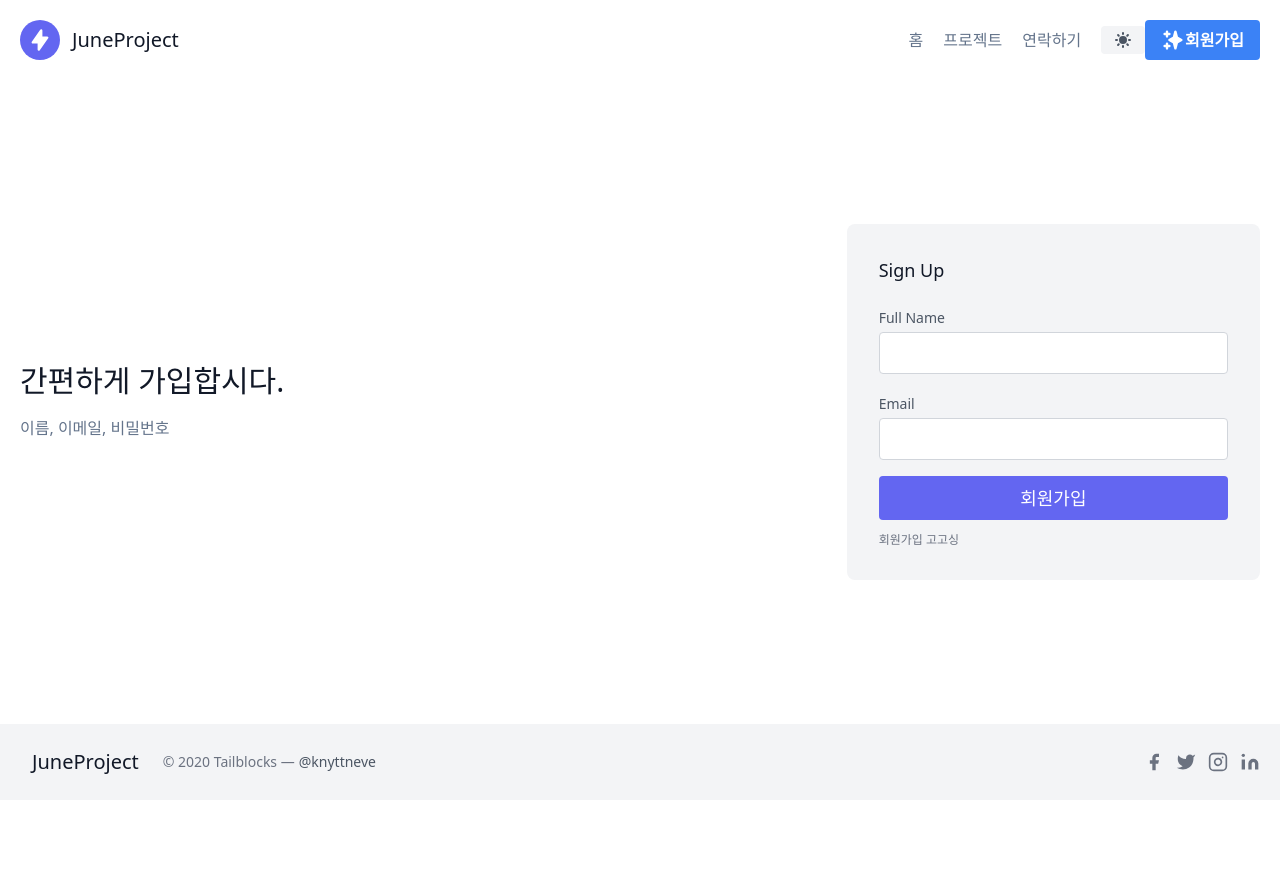
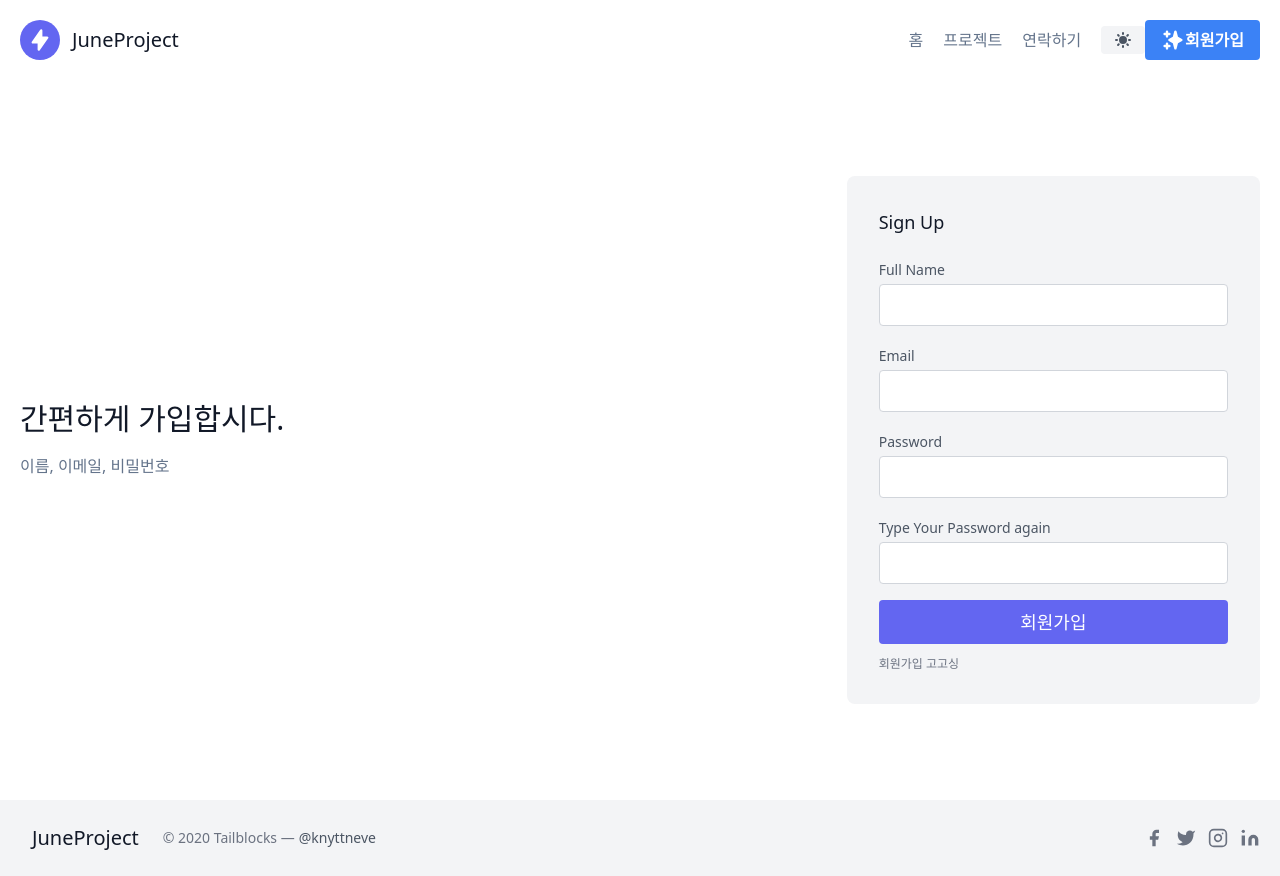
Before and after one commit to jcarrot-1008/My-project, a Next.js app in the folder client/: page /register in a window 1280 px wide. Before the commit the page ends 800 px from the top, so only its background shows below. Built offline with nearby package versions, Linux system fonts and the light colour scheme.

Commit message:
회원가입 완료 , DB테스트 필요

```diff
--- a/client/pages/index.js
+++ b/client/pages/index.js
@@ -5,9 +5,9 @@ import dbConnect from '/src/lib/dbConnect';
 import User from '/src/models/User';
 
  const Home = ({ users }) => {
-console.log(window.innerHeight)
+
   return (
-    <Layout style={{height: window.innerHeight}}>
+    <Layout>
         <Head>
             <title>ONEJUNE</title>
             <meta name="description" content="만들자" />
--- a/client/pages/register.js
+++ b/client/pages/register.js
@@ -2,10 +2,53 @@ import React from 'react'
 import Layout from "/src/components/layout";
 import Head from "next/head";
 import { inject, observer } from 'mobx-react';
+import InputLayer from '/src/components/common/inpuLayer';
 
-function Register(props) {
+const Register = (props) => {
 
     const {loginModel} = props.store
+    const regExp = /^[0-9a-zA-Z]([-_.]?[0-9a-zA-Z])*@[0-9a-zA-Z]([-_.]?[0-9a-zA-Z])*.[a-zA-Z]{2,3}$/i;
+    const createUser = () => {
+      const {name, email, password, checkPassword} = loginModel
+      console.log(name, email, password, checkPassword)
+      console.log(password === checkPassword)
+      if(name === "" || email === "" || password === "" || checkPassword === "") {
+        throw alert("아래항목 다 적어주세요")
+      }
+      if(password !== checkPassword) {
+        throw alert("패스워드는 동일해야 합니다.")
+      }
+      if(password.lengh <= 3){
+        throw alert("패스워드는 3글자이상 적어야 합니다.")
+      }
+      if (email.match(regExp) == null) {
+        throw alert("이메일형식이 다릅니다.")
+      }
+      console.log('성공')
+      loginModel.setInit()
+      createQuery()
+    }
+
+    const createQuery = async() => {
+      const {name, email, password} = loginModel
+      const res = await fetch('http://example.com/movies.json',{
+        method: 'POST',
+        mode: 'no-cors',
+        headers: {
+          'Content-Type': 'application/json',
+        },
+        body: JSON.stringify({
+          "name": name,
+          "email": email,
+          "password": password,
+          "age": null,
+          "isAdmin": false
+        })
+      })
+      console.log(res.json)
+      document.location.href = "/register"
+      return res.json
+    }
 
     return (
       <Layout >
@@ -22,27 +65,12 @@ function Register(props) {
             </div>
             <div className="lg:w-2/6 md:w-1/2 bg-gray-100 rounded-lg p-8 flex flex-col md:ml-auto w-full mt-10 md:mt-0">
               <h2 className="text-gray-900 text-lg font-medium title-font mb-5">Sign Up</h2>
-      <div className="relative mb-4">
-        <label htmlFor="full-name" className="leading-7 text-sm text-gray-600">Full Name</label>
-        <input
-        type="text"
-        id="full-name"
-        name="full-name"
-        className="w-full bg-white rounded border border-gray-300
-        focus:border-indigo-500 focus:ring-2
-        focus:ring-indigo-200 text-base outline-none
-        text-gray-700 py-1 px-3 leading-8
-        transition-colors duration-200 ease-in-out"></input>
-      </div>
-      <div className="relative mb-4">
-        <label htmlFor="email" className="leading-7 text-sm text-gray-600">Email</label>
-        <input type="email" id="email" name="email" className="w-full
-        bg-white rounded border border-gray-300 focus:border-indigo-500
-        focus:ring-2 focus:ring-indigo-200 text-base outline-none
-        text-gray-700 py-1 px-3 leading-8 transition-colors duration-200 ease-in-out"></input>
-      </div>
+              <InputLayer type={'full-name'} text={'Full Name'} saveType={"name"} />
+              <InputLayer type={'email'} text={'Email'} saveType={"email"} />
+              <InputLayer type={'password'} text={'Password'} saveType={"password"} />
+              <InputLayer type={'password'} text={'Type Your Password again'} saveType={"checkPassword"} />
               <button className="text-white bg-indigo-500 border-0 py-2 px-8
-      focus:outline-none hover:bg-indigo-600 rounded text-lg">회원가입</button>
+              focus:outline-none hover:bg-indigo-600 rounded text-lg" onClick={createUser}>회원가입</button>
               <p className="text-xs text-gray-500 mt-3">회원가입 고고싱</p>
             </div>
           </div>
--- /dev/null
+++ b/client/src/components/common/inpuLayer.js
@@ -0,0 +1,25 @@
+import { inject, observer } from 'mobx-react';
+
+const InputLayer = (props) => {
+  const { type, text, saveType, store } = props;
+  const {loginModel} = store
+
+  const handleChange = (event) => {
+    loginModel.setInputField(saveType, event.target.value)
+  }
+  return (
+    <div className="relative mb-4">
+      <label htmlFor={type} className="leading-7 text-sm text-gray-600">{text}</label>
+      <input type={type} id={type} name={type}
+      value={loginModel.saveType} onChange={handleChange}
+      className="w-full
+      bg-white rounded border border-gray-300 focus:border-indigo-500
+      focus:ring-2 focus:ring-indigo-200 text-base outline-none
+      text-gray-700 py-1 px-3 leading-8 transition-colors duration-200 ease-in-out"></input>
+    </div>
+  );
+}
+
+export default inject(({ store }) => ({
+  store: store.mainModel,
+}))(observer(InputLayer));
--- a/client/src/components/store/main/loginStore.js
+++ b/client/src/components/store/main/loginStore.js
@@ -1,4 +1,4 @@
-import { applySnapshot, Instance, types } from 'mobx-state-tree';
+import {applySnapshot, types} from 'mobx-state-tree';
 
 const IDENTIFIER = 'loginModel';
 
@@ -6,14 +6,20 @@ const model = types
   .model(IDENTIFIER, {
     /** 스토어 아이덴티티 */
     identifier: types.optional(types.identifier, IDENTIFIER),
-    /** 지원센터코드 */
+    /** 이메일 */
     email: types.optional(types.string, ''),
+    /** 이름 */
+    name: types.optional(types.string, ''),
+    /** password */
+    password: types.optional(types.string, ''),
+    /** check password */
+    checkPassword: types.optional(types.string, ''),
   })
-  .actions((self) => {
+  .actions(self => {
     return {
       /** search field set */
       setInputField(fieldName, val) {
-        (self[fieldName]) = val;
+        self[fieldName] = val;
       },
       /** 초기화 */
       setInit() {
@@ -26,6 +32,9 @@ const model = types
 const defaultValue = {
   identifier: IDENTIFIER,
   email: '',
+  name: '',
+  password: '',
+  checkPassword: '',
 };
 
 /** create or initialize */
```
Also changed, not shown: client/src/components/common/StartButton.js (renamed from client/src/components/common/StartButton.jsx). Lines whose indentation alone changed are shown as unchanged.
